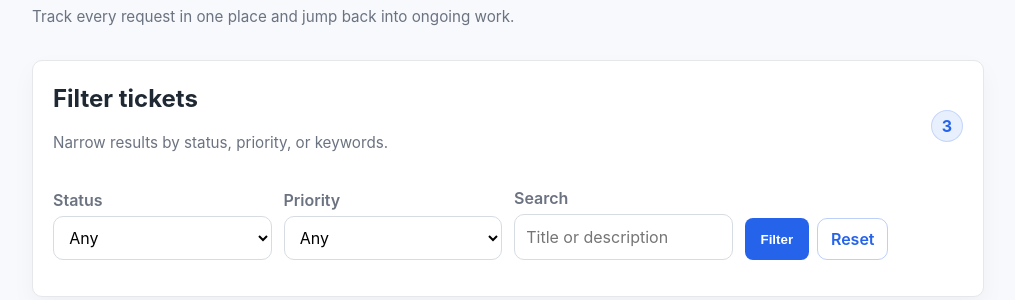
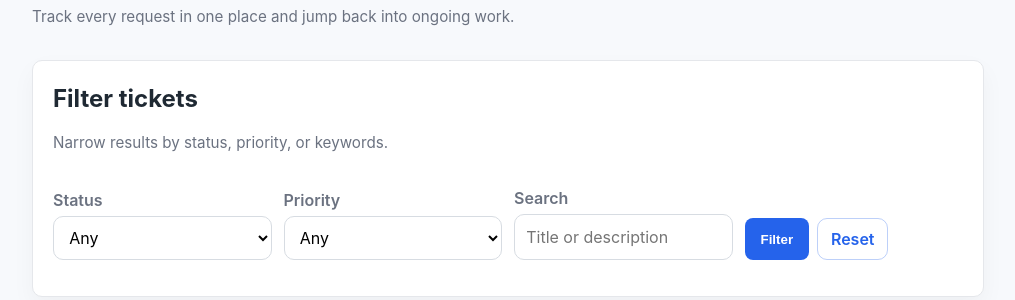
Before and after one commit to MysteryGrove/simpledesk, a Flask app: page /tickets/ in a window 1280 px wide. Shown: the part 178-478 px from the top of the page, without its empty margins (132-1147 px from the left). Run offline with Flask 3, Linux system fonts and the light colour scheme; the visitor is signed in with stand-in values (Sample User, id 1); data comes from the database, SQL or seed files in the repository.

Commit message:
Remove ticket counter from filter header

```diff
--- a/app/templates/tickets_list.html
+++ b/app/templates/tickets_list.html
@@ -18,7 +18,6 @@
         <h2>Filter tickets</h2>
         <p class="muted">Narrow results by status, priority, or keywords.</p>
       </div>
-      <div class="pill">{{ tickets|length }}</div>
     </div>
 
     <form method="get" class="filters filters-inline">
```
